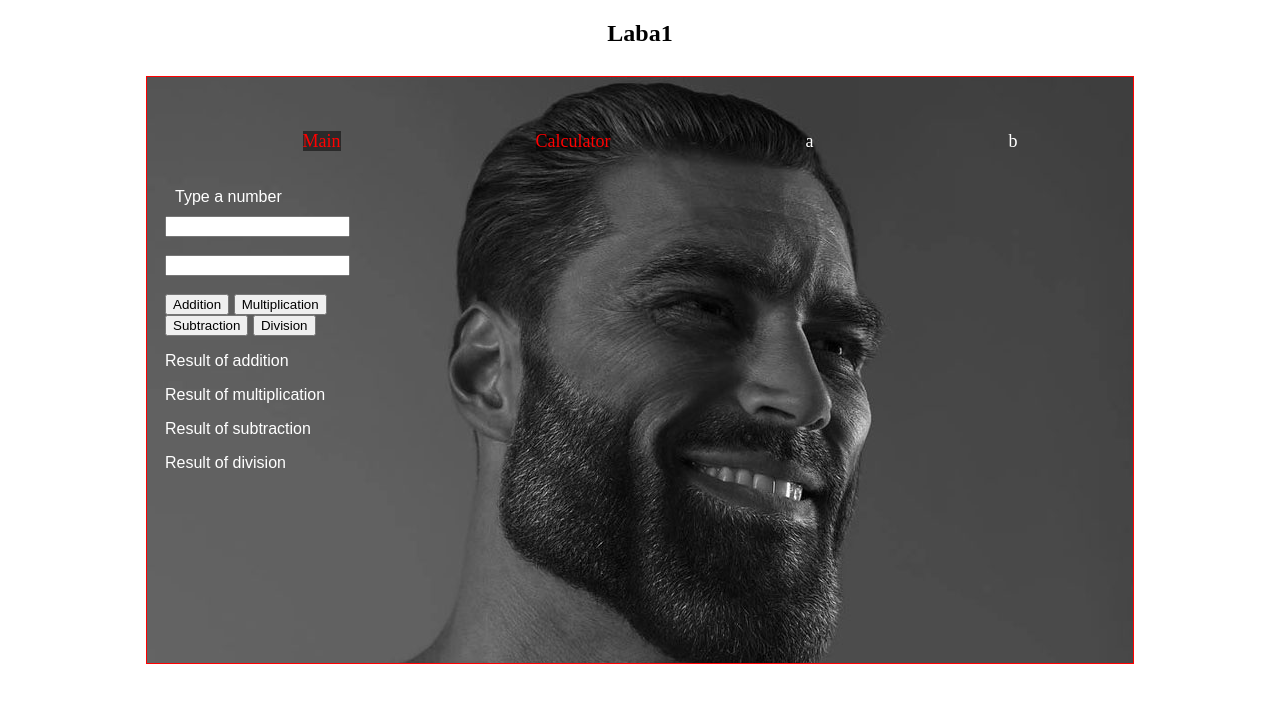
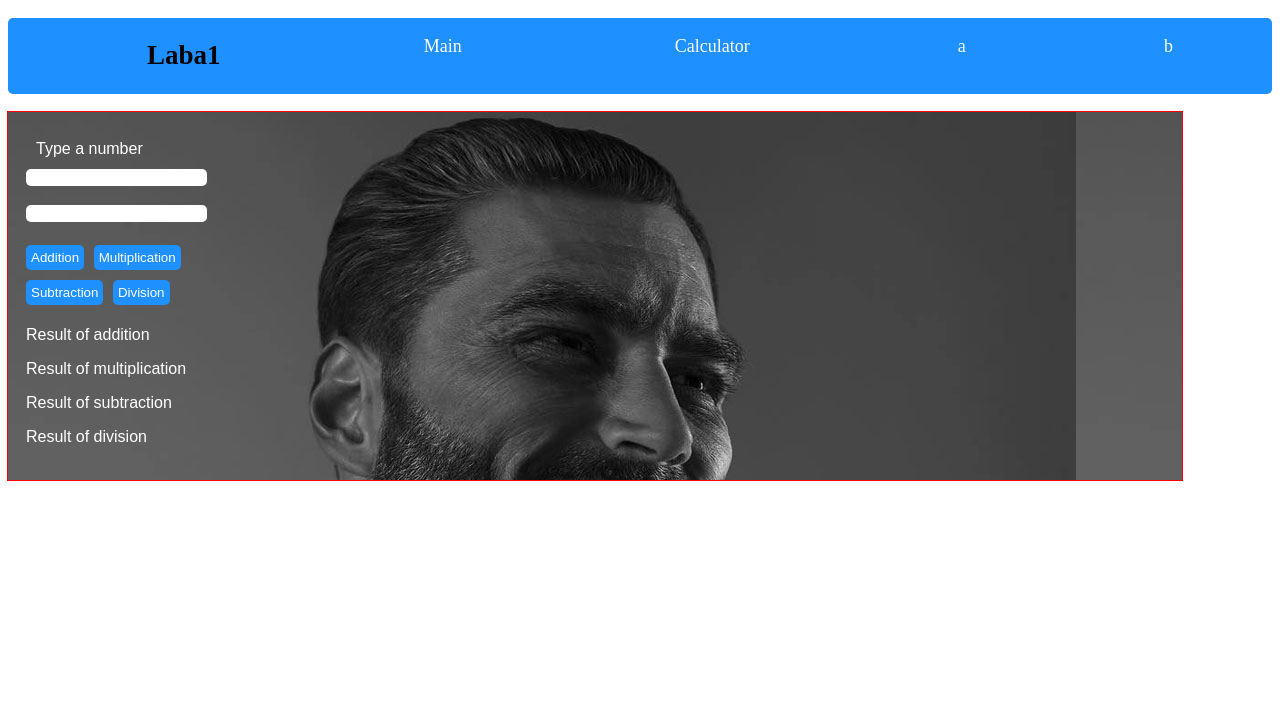
Before and after one commit to WebTechCNU/VitaliiNykyforiak, a plain HTML site: page Lab_1/calculator.html in a window 1280 px wide. Drawn offline with Linux system fonts and the light colour scheme.

Commit message:
ui additions

```diff
--- a/Lab_1/calculator.html
+++ b/Lab_1/calculator.html
@@ -8,18 +8,20 @@
     </head>
     <body>
         <div>
-            <h2 class="head-words">Laba1</h2>
+            <nav class="nav-links">
+                <ul class="nav-list">
+                    <h2 class="head-words">Laba1</h2>
+                    <p class="nav-link"><a href="index.html">Main</a></p>
+                    <p class="nav-link"><a href="calculator.html">Calculator</a></p>
+                    <p class="nav-link">a</p>
+                    <p class="nav-link">b</p>
+                </ul>
+            </nav>
+
         </div>
         <div class="main-block">
             <div class="workspace">
-                <nav class="nav-links">
-                    <ul class="nav-list">
-                        <p class="nav-link"><a href="index.html">Main</a></p>
-                        <p class="nav-link"><a href="calculator.html">Calculator</a></p>
-                        <p class="nav-link">a</p>
-                        <p class="nav-link">b</p>
-                    </ul>
-                </nav>
+
 
                 <p class="question">Type a number</p>
 
@@ -33,13 +35,13 @@
                 </div>
                 <br/>
                 <div class="add-multi-btns">
-                    <button id="adding-button">Addition</button>
-                    <button id="multi-button">Multiplication</button>
+                    <button class="btn" id="adding-button">Addition</button>
+                    <button class="btn" id="multi-button">Multiplication</button>
                 </div>
 
                 <div class="subtr-divi-btns">
-                    <button id="subtr-button">Subtraction</button>
-                    <button id="divi-button">Division</button>
+                    <button class="btn" id="subtr-button">Subtraction</button>
+                    <button class="btn" id="divi-button">Division</button>
                 </div>
 
                 <div class="results">
--- a/Lab_1/styles.css
+++ b/Lab_1/styles.css
@@ -5,14 +5,20 @@
     color: black;
 }
 
+html body {
+    height: 100%;
+}
+
 .main-block {
-    height: 550px;
-    width: 950px;
+    /* height: 550px; */
+    /* width: 950px;  */
     padding: 18px;
-    margin: 30px auto;
+    /* margin: 30px auto; */
     outline: 1px solid red;
     background-image: url("gigachad.jpg");
     font-family: Arial;
+    width: 90%;
+    height: 90%;
 }
 
 .results {
@@ -44,8 +50,36 @@
 }
 
 a {
-    color: red;
+    /* color: red;
     background-color: rgba(0, 0, 0, 0.5);
     text-decoration: none;
-    direction: none;
+    direction: none; */
+    background-color: dodgerblue;
+    color: white;
+    padding: 5px;
+    border: 0px;
+    border-radius: 5px;
+    margin: 5px;
+    margin-left: 0px;
+    text-decoration: none;
 }
+
+.btn{
+    background-color: dodgerblue;
+    color: white;
+    padding: 5px;
+    border: 0px;
+    border-radius: 5px;
+    margin: 5px;
+    margin-left: 0px;
+}
+
+input {
+    border-radius: 5px;
+    border: 0px;
+}
+
+nav{
+    background-color: dodgerblue;
+    border-radius: 5px;
+}
```
Also changed, not shown: Lab_1/index.html (+5 -3 lines).
